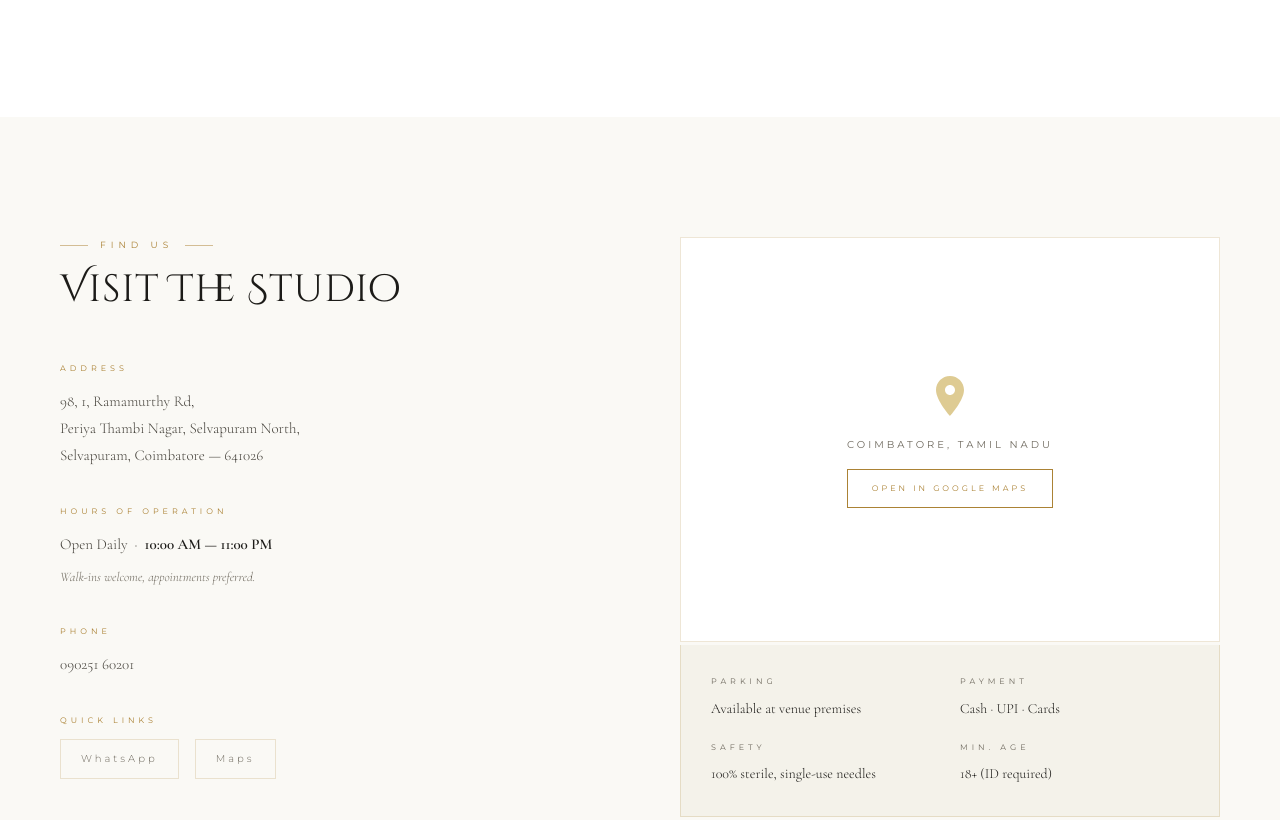
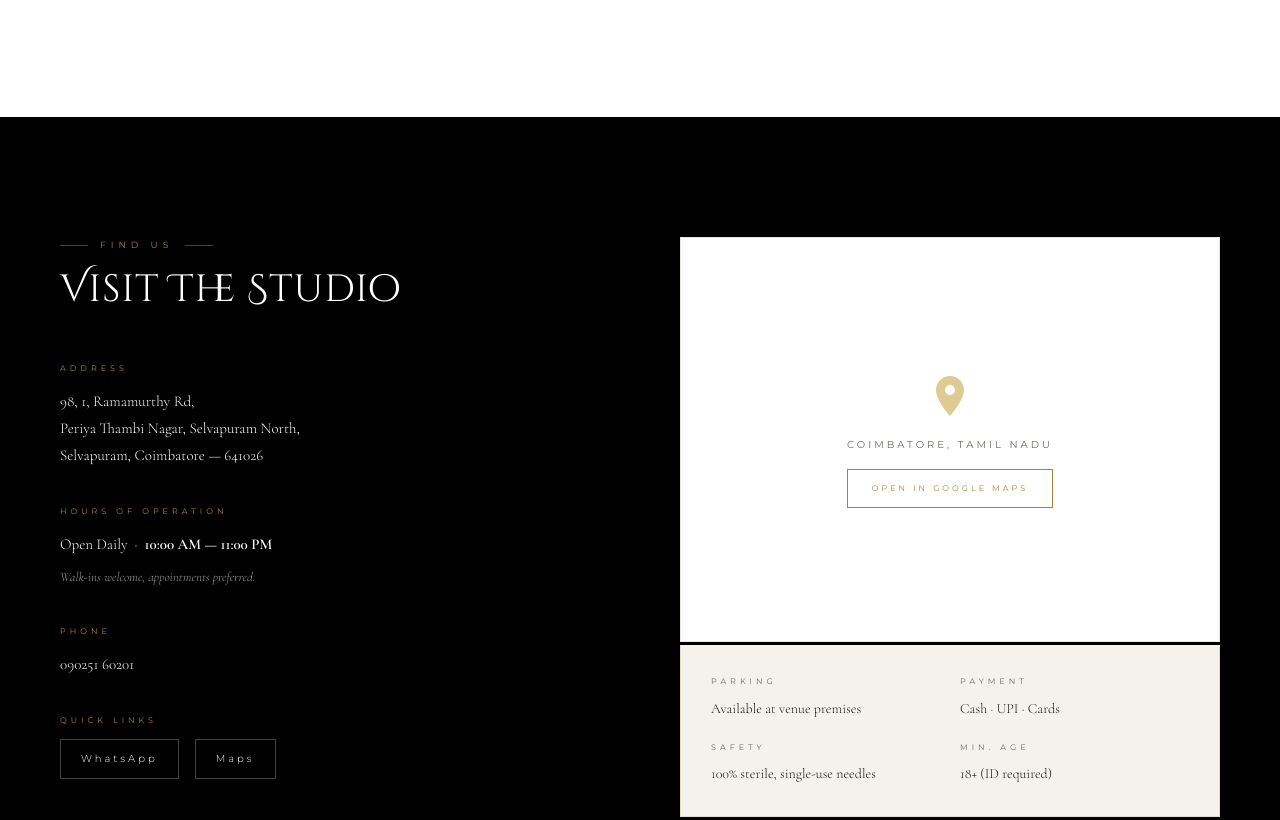
Before and after one commit to ARAVIND123465/harshaa-tatto, a website: page index.html in a window 1280 px wide. Shown: the part 6621-7441 px from the top of the page. Drawn offline with nearby package versions, Linux system fonts and the light colour scheme.

Commit message:
style: set Contact & Location section background to solid black with white text

```diff
--- a/css/styles.css
+++ b/css/styles.css
@@ -846,10 +846,13 @@ em {
   text-align: center;
 }
 
-/* ── CONTACT / INFO SECTION ── */
 #contact {
   padding: 120px 60px;
-  background: var(--bg);
+  background: #000000;
+}
+
+#contact .section-title {
+  color: #ffffff;
 }
 
 .info-section {
@@ -873,16 +876,24 @@ em {
   margin-bottom: 12px;
 }
 
-.info-block p,
-.info-block a {
+#contact .info-block p,
+#contact .info-block a {
   font-size: 15px;
-  color: var(--text-mid);
+  color: #ffffff;
   line-height: 1.8;
   text-decoration: none;
   font-weight: 300;
 }
 
-.info-block a:hover {
+#contact .info-block strong {
+  color: #ffffff !important;
+}
+
+#contact .info-block p[style*="font-style:italic"] {
+  color: rgba(255, 255, 255, 0.6) !important;
+}
+
+#contact .info-block a:hover {
   color: var(--gold);
 }
 
--- a/index.html
+++ b/index.html
@@ -540,13 +540,13 @@
           <div class="info-block-title">Quick Links</div>
           <div style="display:flex; gap:16px; margin-top:10px; flex-wrap:wrap;">
             <a href="https://wa.me/919025160201" target="_blank"
-              style="font-family:'Montserrat',sans-serif; font-size:10px; letter-spacing:3px; color:var(--text-dim); text-decoration:none; border:1px solid var(--border); padding:10px 20px; transition:all 0.3s;"
+              style="font-family:'Montserrat',sans-serif; font-size:10px; letter-spacing:3px; color:#ffffff; text-decoration:none; border:1px solid rgba(255, 255, 255, 0.25); padding:10px 20px; transition:all 0.3s;"
               onmouseover="this.style.borderColor='var(--gold)'; this.style.color='var(--gold)'"
-              onmouseout="this.style.borderColor='var(--border)'; this.style.color='var(--text-dim)'">WhatsApp</a>
+              onmouseout="this.style.borderColor='rgba(255, 255, 255, 0.25)'; this.style.color='#ffffff'">WhatsApp</a>
             <a href="https://maps.app.goo.gl/tyGK3gHUnDa4VHTn6" target="_blank"
-              style="font-family:'Montserrat',sans-serif; font-size:10px; letter-spacing:3px; color:var(--text-dim); text-decoration:none; border:1px solid var(--border); padding:10px 20px; transition:all 0.3s;"
+              style="font-family:'Montserrat',sans-serif; font-size:10px; letter-spacing:3px; color:#ffffff; text-decoration:none; border:1px solid rgba(255, 255, 255, 0.25); padding:10px 20px; transition:all 0.3s;"
               onmouseover="this.style.borderColor='var(--gold)'; this.style.color='var(--gold)'"
-              onmouseout="this.style.borderColor='var(--border)'; this.style.color='var(--text-dim)'">Maps</a>
+              onmouseout="this.style.borderColor='rgba(255, 255, 255, 0.25)'; this.style.color='#ffffff'">Maps</a>
           </div>
         </div>
       </div>
```
